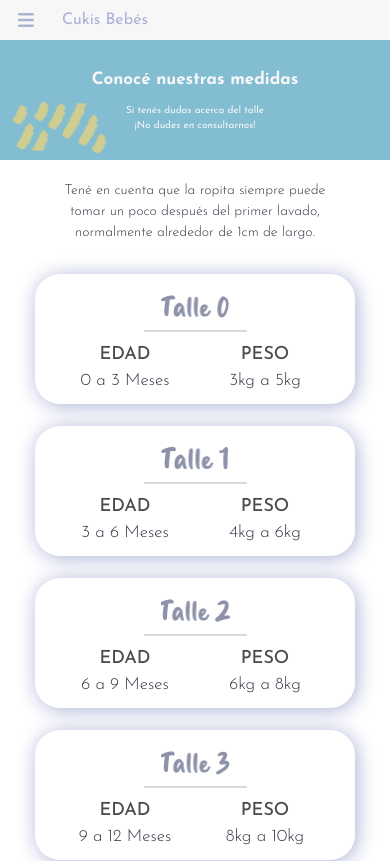
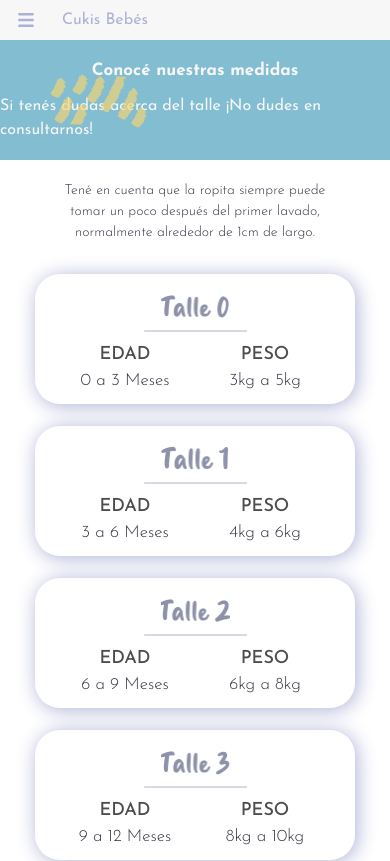
Before and after one commit to JoseEliasMorales/Cukis-Bebes, a React (Vite) app: page /sizes in a window 390 px wide. Shown: the top 861 px of the page. Built offline with nearby package versions, Linux system fonts and the light colour scheme.

Commit message:
last commit

```diff
--- a/src/styles/bannerSize.css
+++ b/src/styles/bannerSize.css
@@ -1,50 +1,4 @@
 .tape{
     position: absolute;
-    left: 28px;
-    width: 290px;
-    top: 125px;
+    left: 48px;
 }
-
-.textoBannerSizes{
-    z-index: 10;
-    text-align: center;
-    font-size: 24px;
-    width: 900px;
-}
-
-@media (max-width: 1200px) {
-    .tape{
-        width: 185px;
-        left: 10px;
-        top: 95px;
-    }
-}
-
-@media (max-width: 992px) {
-    .textoBannerSizes{
-        font-size: 18px;
-        width: 350px;
-    }
-}
-
-@media (max-width: 768px) {
-    .tape{
-        width: 150px;
-        top: 64px;
-    }
-    .textoBannerSizes{
-        font-size: 14px;
-        width: 200px;
-    }
-}
-
-@media (max-width: 576px) {
-    .tape{
-        width: 100px;
-        top: 60px;
-    }
-    .textoBannerSizes{
-        font-size: 10px;
-        width: 155px;
-    }
-}
```
